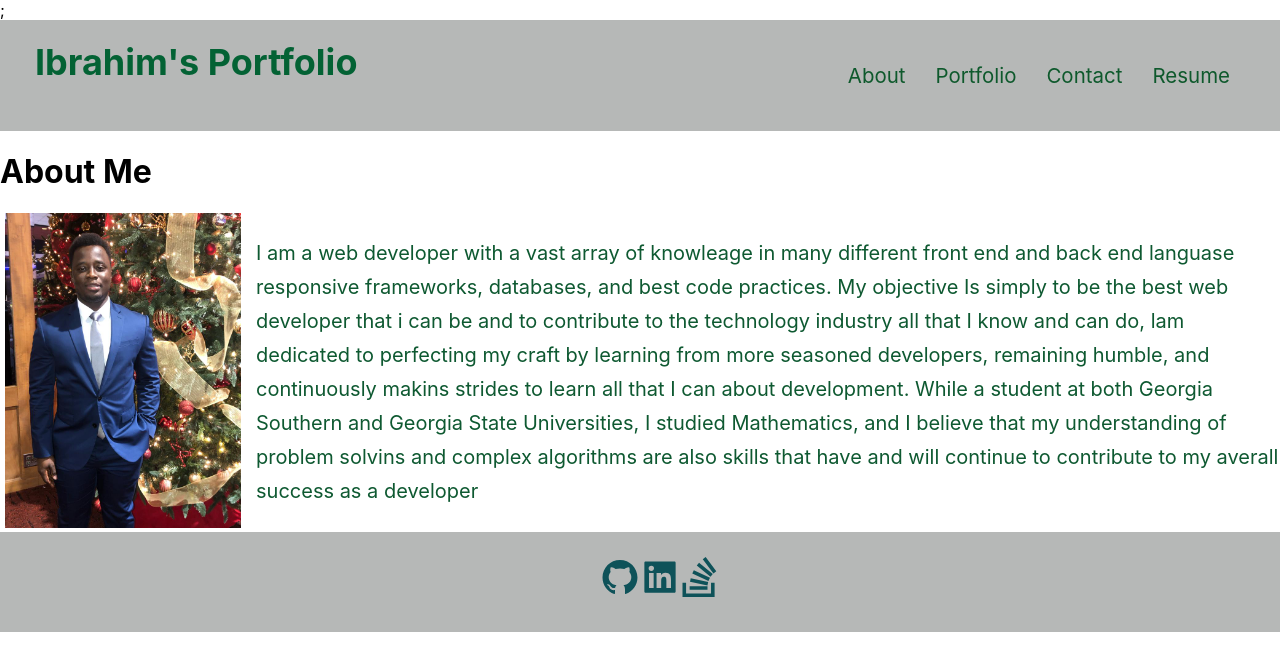
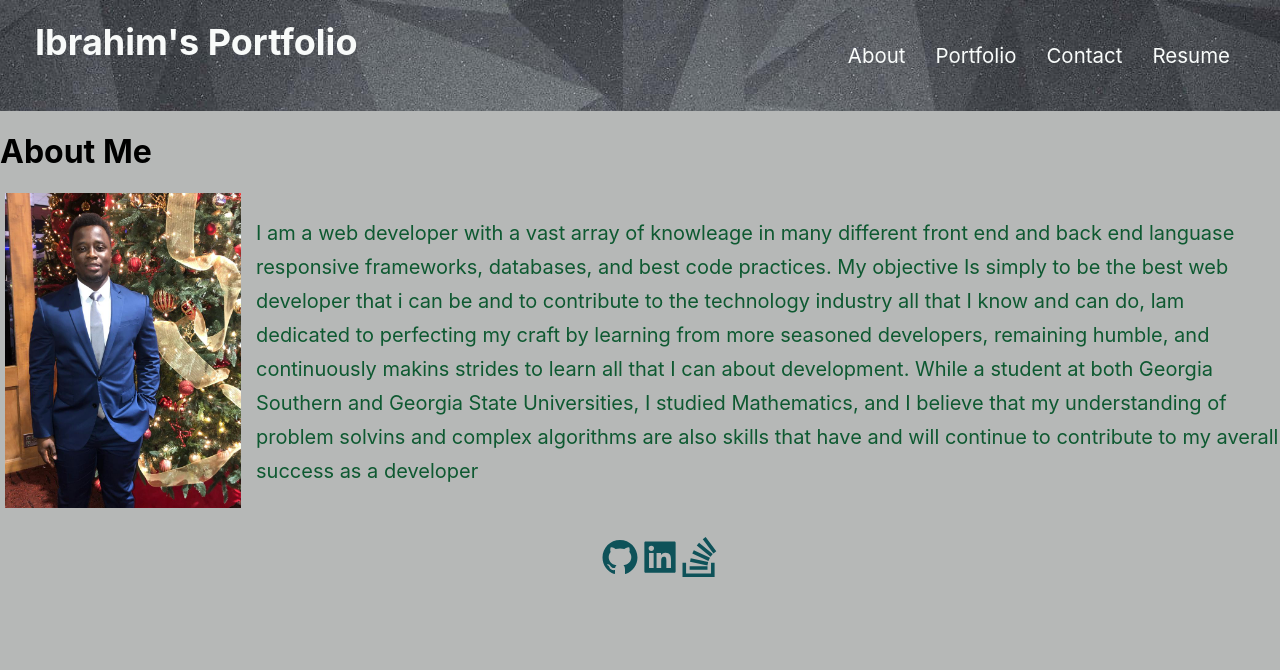
Before and after one commit to contehboy/Portfolio, a React (Create React App) app: page / in a window 1280 px wide. Shown: the top 670 px of the page. Built offline with nearby package versions, Linux system fonts and the light colour scheme.

Commit message:
css changes done

```diff
--- a/src/App.js
+++ b/src/App.js
@@ -30,7 +30,7 @@ function App() {
       <Helmet>
         <title>Ibrahim's Portfolio</title>
       </Helmet>
-      ;
+
       <Header
         currentTab={currentTab}
         handleTabChange={handleTabChange}
--- a/src/index.css
+++ b/src/index.css
@@ -5,6 +5,7 @@ body {
     sans-serif;
   -webkit-font-smoothing: antialiased;
   -moz-osx-font-smoothing: grayscale;
+  background-color: #b6b8b7;
 }
 
 code {
@@ -21,7 +22,7 @@ header {
   position: -webkit-sticky;
   position: sticky;
   top: 0;
-  /**background-image: url("../src/assets/cover/5330558.jpg");*/
+  background-image: url("../src/assets/dark-grey-background.jpg");
   background-size: cover;
   background-position: center;
   background-attachment: fixed;
@@ -33,12 +34,12 @@ header h1 {
   font-weight: bold;
   margin: 0;
   font-size: 36px;
-  color: #036234;
+  color: #f8faf9;
 }
 
 header a {
   text-decoration: none;
-  color: #0e592c;
+  color: #f9fcfb;
 }
 
 header nav {
@@ -167,7 +168,7 @@ footer a:hover {
 .project-text h4 {
   font-size: 26px;
   line-height: 1.5;
-  color: #75bf7c;
+  color: #024302;
 }
 .project-info {
   flex: 2 70%;
@@ -219,7 +220,7 @@ footer a:hover {
 }
 
 .project-text p {
-  color: #0d674d;
+  color: #094b38;
   font-size: 18px;
 }
 
```
Also changed, not shown: src/assets/dark-grey-background.jpg (added).
